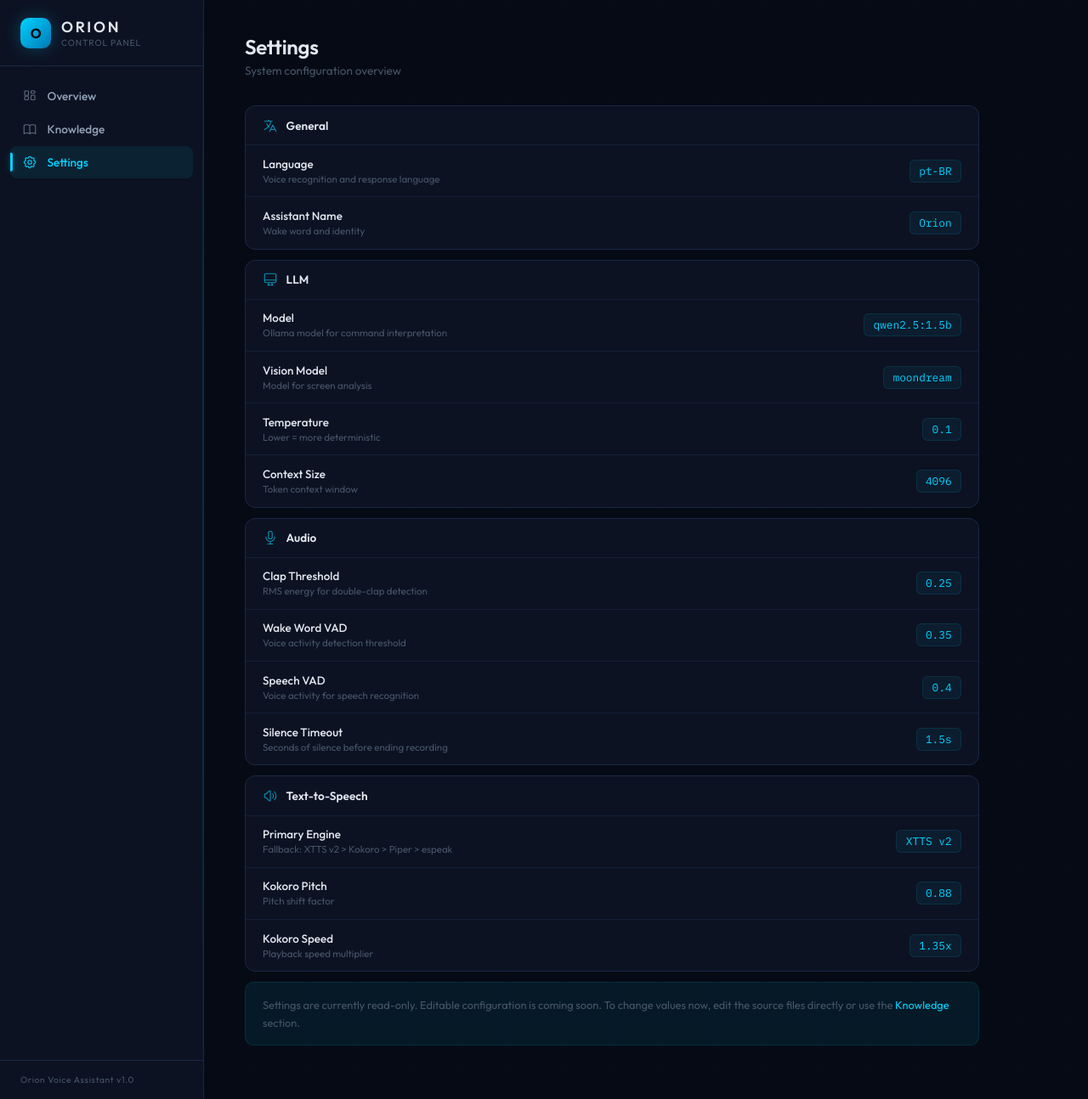
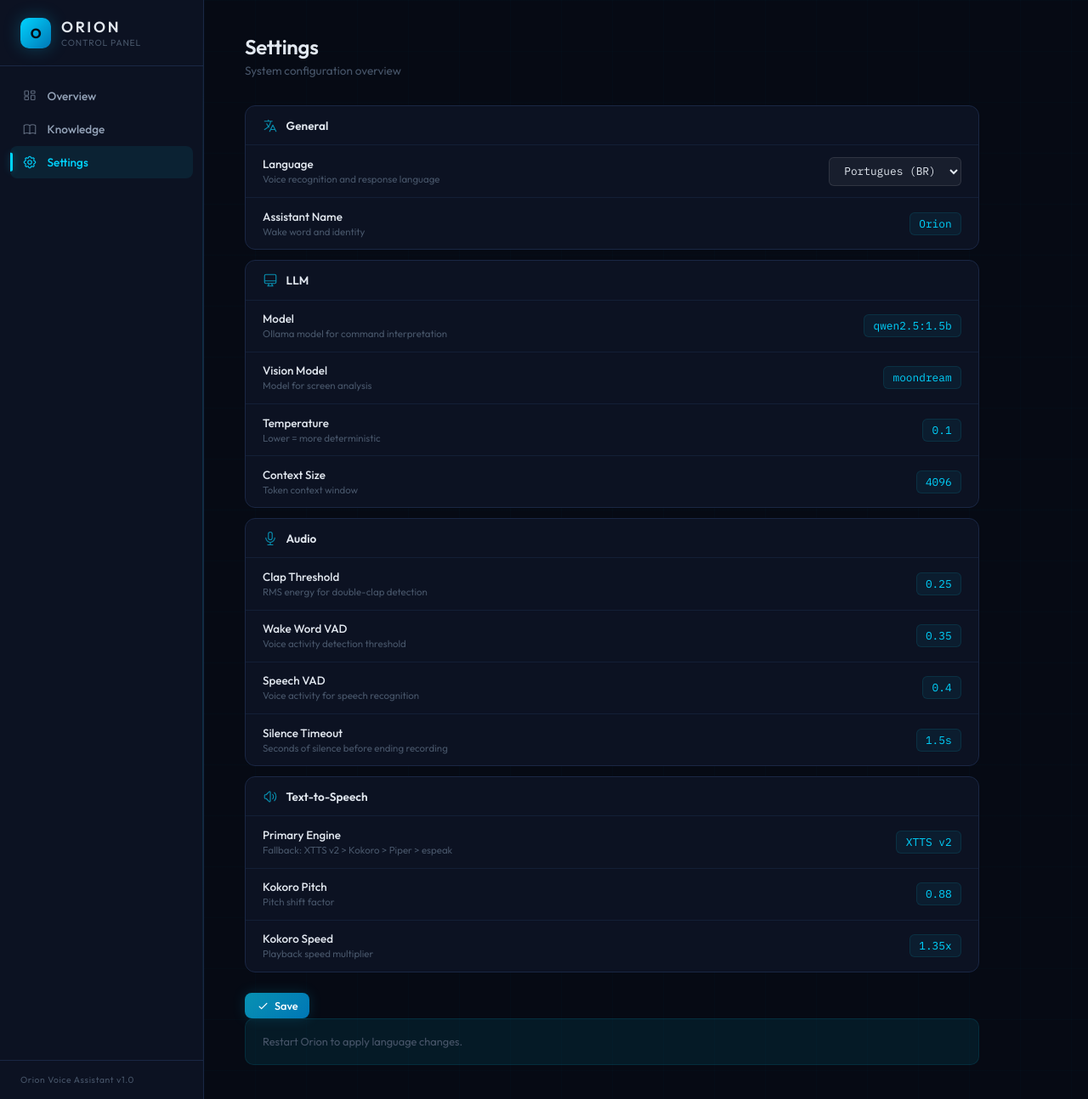
Before and after one commit to henrique221/orion, a Flask app: page /settings in a window 1280 px wide. Shown: the whole page at 85% size. Run offline with Flask 3, Linux system fonts and the light colour scheme.

Commit message:
feat: add language selector to web settings page
Replaces static pt-BR label with an interactive dropdown backed by
/api/settings GET+PUT endpoints; saves language choice to config.json.

```diff
--- a/orion/web/app.py
+++ b/orion/web/app.py
@@ -2,6 +2,7 @@ import os
 import glob
 import socket
 from flask import Flask, render_template, request, redirect, url_for, flash, jsonify, abort
+from orion.config import load_config, save_config
 
 BASE_DIR = os.path.dirname(os.path.dirname(os.path.dirname(os.path.abspath(__file__))))
 KNOWLEDGE_DIR = os.path.join(BASE_DIR, "knowledge")
@@ -101,10 +102,30 @@ def knowledge_save(filepath):
 
 @app.route("/settings")
 def settings():
-    return render_template("settings.html")
+    config = load_config()
+    return render_template("settings.html", config=config)
 
 
 # ── API endpoints (for future AJAX use) ────────────────────────────
+
+
+@app.route("/api/settings", methods=["GET"])
+def api_settings_get():
+    return jsonify(load_config())
+
+
+@app.route("/api/settings", methods=["PUT"])
+def api_settings_update():
+    data = request.get_json()
+    if not data:
+        return jsonify({"error": "missing data"}), 400
+    config = load_config()
+    if "language" in data:
+        if data["language"] not in ("pt_BR", "en"):
+            return jsonify({"error": "invalid language"}), 400
+        config["language"] = data["language"]
+    save_config(config)
+    return jsonify({"status": "saved", "config": config})
 
 
 @app.route("/api/knowledge")
--- a/orion/web/static/style.css
+++ b/orion/web/static/style.css
@@ -841,3 +841,38 @@ body::before {
 /* ── Utility ───────────────────────────────────────────────── */
 .hidden { display: none !important; }
 .mt-2 { margin-top: 2rem; }
+
+.settings-select {
+    background: rgba(255, 255, 255, 0.05);
+    border: 1px solid rgba(255, 255, 255, 0.1);
+    color: var(--cyan);
+    padding: 0.4rem 0.8rem;
+    border-radius: 6px;
+    font-family: var(--font-mono);
+    font-size: 0.8rem;
+    cursor: pointer;
+    outline: none;
+    transition: border-color 0.2s;
+}
+
+.settings-select:focus {
+    border-color: var(--cyan);
+}
+
+.settings-select option {
+    background: var(--bg-card);
+    color: var(--text-primary);
+}
+
+.settings-actions {
+    display: flex;
+    align-items: center;
+    gap: 1rem;
+    margin-top: 1.5rem;
+}
+
+.settings-status {
+    font-size: 0.8rem;
+    font-family: var(--font-mono);
+    transition: opacity 0.3s;
+}
--- a/orion/web/templates/settings.html
+++ b/orion/web/templates/settings.html
@@ -22,7 +22,10 @@
                 <div class="settings-key">Language</div>
                 <div class="settings-hint">Voice recognition and response language</div>
             </div>
-            <span class="settings-val">pt-BR</span>
+            <select id="language-select" class="settings-select">
+                <option value="pt_BR" {% if config.language == 'pt_BR' %}selected{% endif %}>Portugues (BR)</option>
+                <option value="en" {% if config.language == 'en' %}selected{% endif %}>English</option>
+            </select>
         </div>
         <div class="settings-row">
             <div>
@@ -143,10 +146,42 @@
         </div>
     </div>
 
+    <div class="settings-actions">
+        <button id="save-settings" class="btn btn-primary">
+            <svg fill="none" stroke="currentColor" viewBox="0 0 24 24">
+                <path stroke-linecap="round" stroke-linejoin="round" stroke-width="2" d="M5 13l4 4L19 7"/>
+            </svg>
+            Save
+        </button>
+        <span id="save-status" class="settings-status"></span>
+    </div>
     <div class="info-banner">
-        Settings are currently read-only. Editable configuration is coming soon.
-        To change values now, edit the source files directly or use the
-        <a href="/knowledge">Knowledge</a> section.
+        Restart Orion to apply language changes.
     </div>
+
+    <script>
+    document.getElementById('save-settings').addEventListener('click', async () => {
+        const lang = document.getElementById('language-select').value;
+        const status = document.getElementById('save-status');
+        try {
+            const r = await fetch('/api/settings', {
+                method: 'PUT',
+                headers: {'Content-Type': 'application/json'},
+                body: JSON.stringify({language: lang}),
+            });
+            if (r.ok) {
+                status.textContent = 'Saved!';
+                status.style.color = 'var(--cyan)';
+            } else {
+                status.textContent = 'Error saving.';
+                status.style.color = 'var(--red, #ef4444)';
+            }
+        } catch (e) {
+            status.textContent = 'Connection error.';
+            status.style.color = 'var(--red, #ef4444)';
+        }
+        setTimeout(() => { status.textContent = ''; }, 3000);
+    });
+    </script>
 </div>
 {% endblock %}
```
